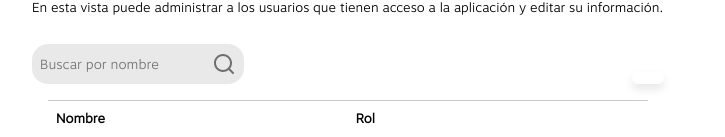
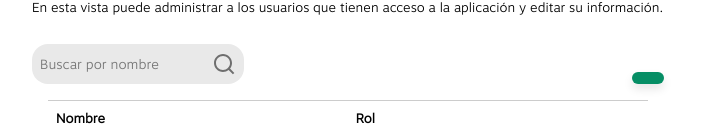
Before and after one commit to TherapistTrack/TherapistTrack-Frontend, a Vue app: page /admin/user in a window 1280 px wide. Shown: the part 282-419 px from the top of the page, without its empty margins (0-725 px from the left). Built offline with nearby package versions, Linux system fonts and the light colour scheme.

Commit message:
fix: inconsistent parameter naming

```diff
--- a/src/components/Buttons/ButtonSimple.vue
+++ b/src/components/Buttons/ButtonSimple.vue
@@ -17,8 +17,7 @@ function handleClick() {
 
 <style>
 button {
-  background-color: var(--vt-c-green-1);
-  color: white;
+  background-color: var(--green-1);
   border: none;
   padding: 0.4rem 1rem;
   border-radius: 1vh;
@@ -27,8 +26,11 @@ button {
   align-self: flex-end;
   transition: background-color 0.2s;
 }
+button b {
+  color: white;
+}
 
 button:hover {
-  background-color: var(--vt-c-green-2);
+  background-color: var(--green-2);
 }
 </style>
```
